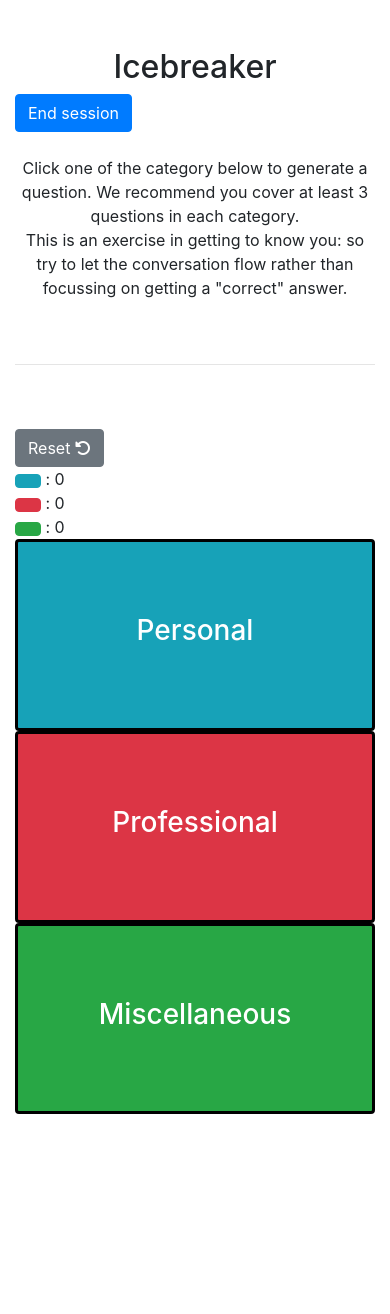
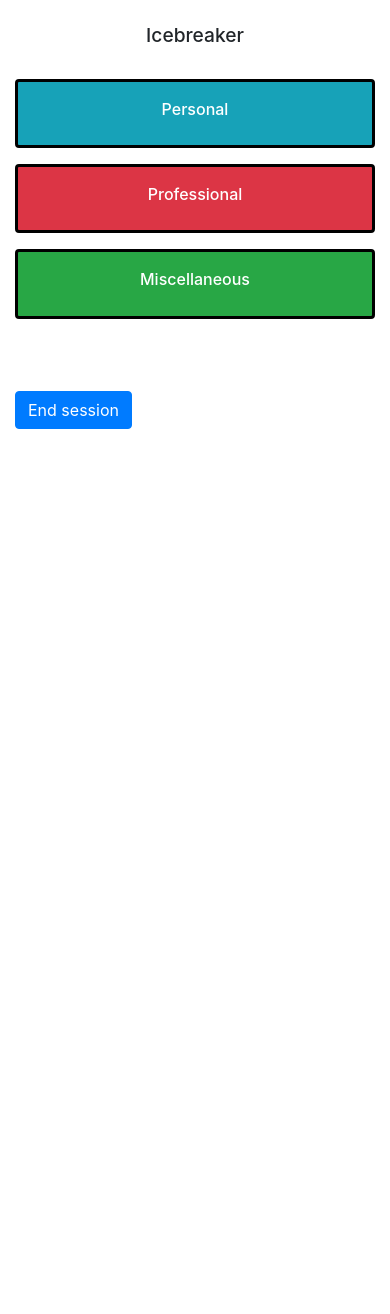
Before and after one commit to sivsubra-tw/mentor-intro, a Flask app: page / in a window 390 px wide. After the commit the page ends 429 px from the top, so only its background shows below. Run offline with Flask 2, Linux system fonts and the light colour scheme; parts of the project's set-up code (start-up, migrations or seed data) failed here and were passed over; some libraries are stand-ins or nearby versions.

Commit message:
Half decent mobile UI

```diff
--- a/static/css/style.css
+++ b/static/css/style.css
@@ -1,5 +1,58 @@
-h1 {
-	text-align: center;
+/*
+::::::::::::::::::::::::::::::::::::::::::::::::::::
+Bootstrap 4 breakpoints
+*/
+/* Small devices (landscape phones, 544px and up) */
+@media (min-width: 320px) {
+	h2 {font-size:1.2rem;} /*1rem = 16px*/
+	h3 {font-size:1rem;}
+	p {font-size:0.8rem;}
+	.btn-block {
+		padding: 5% 0;
+	}
+
+	.item {
+		padding: ;
+	}
+}
+
+/* Medium devices (tablets, 768px and up) The navbar toggle appears at this breakpoint */
+@media (min-width: 768px) {
+	h2 {font-size:1.4rem;} /*1rem = 16px*/
+	h3 {font-size:1.3rem;}
+	p {font-size:0.9rem;}
+	.btn-block {
+		padding: 15% 0;
+	}
+	.item {
+		width: 30%;
+	}
+}
+
+/* Large devices (desktops, 992px and up) */
+@media (min-width: 992px) {
+	h2 {font-size:1.8rem;} /*1rem = 16px*/
+	h3 {font-size:1.6rem;}
+	p {font-size:0.9rem;}
+	.btn-block {
+		padding: 20% 0;
+	}
+	.item {
+		width: 100%;
+	}
+}
+
+/* Extra large devices (large desktops, 1200px and up) */
+@media (min-width: 1200px) {
+  h2 {font-size:2rem;} /*1rem = 16px*/
+  h3 {font-size:1.8rem;}
+  p {font-size:1rem;}
+  .btn-block {
+  	padding: 20% 0;
+  }
+  .item {
+		width: 100%;
+	}
 }
 
 .space100{
@@ -15,7 +68,6 @@
 }
 
 .btn-block {
-    padding: 20% 0;
     border-color: black;
     border-width: 3px;
     /* define values in pixels / Percentage or em. whatever suits
--- a/templates/card.html
+++ b/templates/card.html
@@ -2,11 +2,11 @@
 	<div class = "item">
 		<form action = "{{ url_for('question') }}" method = "post">
 			{% if category == "0" %}
-				<button class = "btn btn-info btn-block" name = "category" value = "{{ category }}" >
+				<button class = "btn btn-info btn-block mb-3" name = "category" value = "{{ category }}" >
 			{% elif category == "1" %}
-				<button class = "btn btn-danger btn-block" name = "category" value = "{{ category }}" >
+				<button class = "btn btn-danger btn-block mb-3" name = "category" value = "{{ category }}" >
 			{% else %}
-				<button class = "btn btn-success btn-block" name = "category" value = "{{ category }}" >
+				<button class = "btn btn-success btn-block mb-3" name = "category" value = "{{ category }}" >
 			{% endif %}
 				<h3> {{ card_name }} </h3>
 			</button>
--- a/templates/index.html
+++ b/templates/index.html
@@ -1,18 +1,23 @@
 {% extends 'layout.html' %}
 
 {% block heading %}
-	<br> <br>
+	<br>
 
 	<div class="container-fluid">
+
 		<div class = "row">
-			<div class = "col-lg-2"></div>
-			<div class = "col-lg-8">
-				<h2 align = "center"> Icebreaker </h2>
-			</div>
-			<div class = "col-lg-2">
+			<div class = "col"> </div>
+			<div class = "col-lg-2 pull-right d-none d-md-block">
 				<button class = "btn btn-primary" data-toggle="modal" data-target="#logoutModal">
 						End session
 				</button>
+			</div>
+		</div>
+
+		<div class = "row">
+			<div class = "col-lg-2 col-sm-2"></div>
+			<div class = "col-lg-8 col-sm-8">
+				<h2 align = "center"> Icebreaker </h2>
 			</div>
 		</div>
 
@@ -20,12 +25,11 @@
 
 	</div>
 
-	<div class = "container">
+	<div class = "container d-none d-md-block">
 
 		<p align = "center"> Click one of the category below to generate a question. We recommend you cover at least 3 questions in each category. <br> This is an exercise in getting to know you: so try to let the conversation flow rather than focussing on getting a "correct" answer. <br> <br>
 
-		<br> <hr/> <br> <br>
-
+		<hr/> <br> <br>
 
 	</div>
 
@@ -38,7 +42,7 @@
 
 		<div class = "row">
 
-			<div class = "col-lg-2 text-left">
+			<div class = "col-lg-2 text-left d-none d-md-block">
 				<form action = "{{ url_for('question') }}" method = "post">
 					<button class = "btn btn-secondary" name = "category" value = "3"> Reset <i class ="fas fa-undo-alt"></i></button>
 				</form>
@@ -51,6 +55,10 @@
 				{% include 'card.html' %}
 			{% endwith %}
 
+			<div class = "d-block d-md-none">
+				<br> <br> <br>
+			</div>
+
 			<div class = "col-lg-1 pull-right">
 			</div>
 
@@ -58,6 +66,10 @@
 			{% with card_name = "Professional", category = "1" %}
 				{% include 'card.html' %}
 			{% endwith %}
+
+			<div class = "d-block d-md-none">
+				<br> <br> <br>
+			</div>
 
 
 			<div class = "col-lg-1 pull-right">
@@ -74,13 +86,34 @@
 
 	<div class = "container">
 
-		<br> <br> <br> <br>
+		<div class = "d-none d-md-block">
+			<br> <br> <br>
+		</div>
+
+		<br>
 
 		<h2 align = "center"> {{ curr_question }} </h2>
 
-		<br> <br> <br> <br>
+		<div class = "d-none d-md-block">
+			<br> <br> <br>
+		</div>
+
+		<br>
 
 	</div>
+
+	<footer>
+		<div class = "container d-block d-md-none">
+			<div class = "row">
+				<div class = "col-sm-8"> </div>
+				<div class = "col-sm-4">
+					<button class = "btn btn-primary" data-toggle="modal" data-target="#logoutModal">
+							End session
+					</button>
+				</div>
+			</div>
+		</div>
+	</footer>
 
 	{% include 'logout.html' %}
 
```
